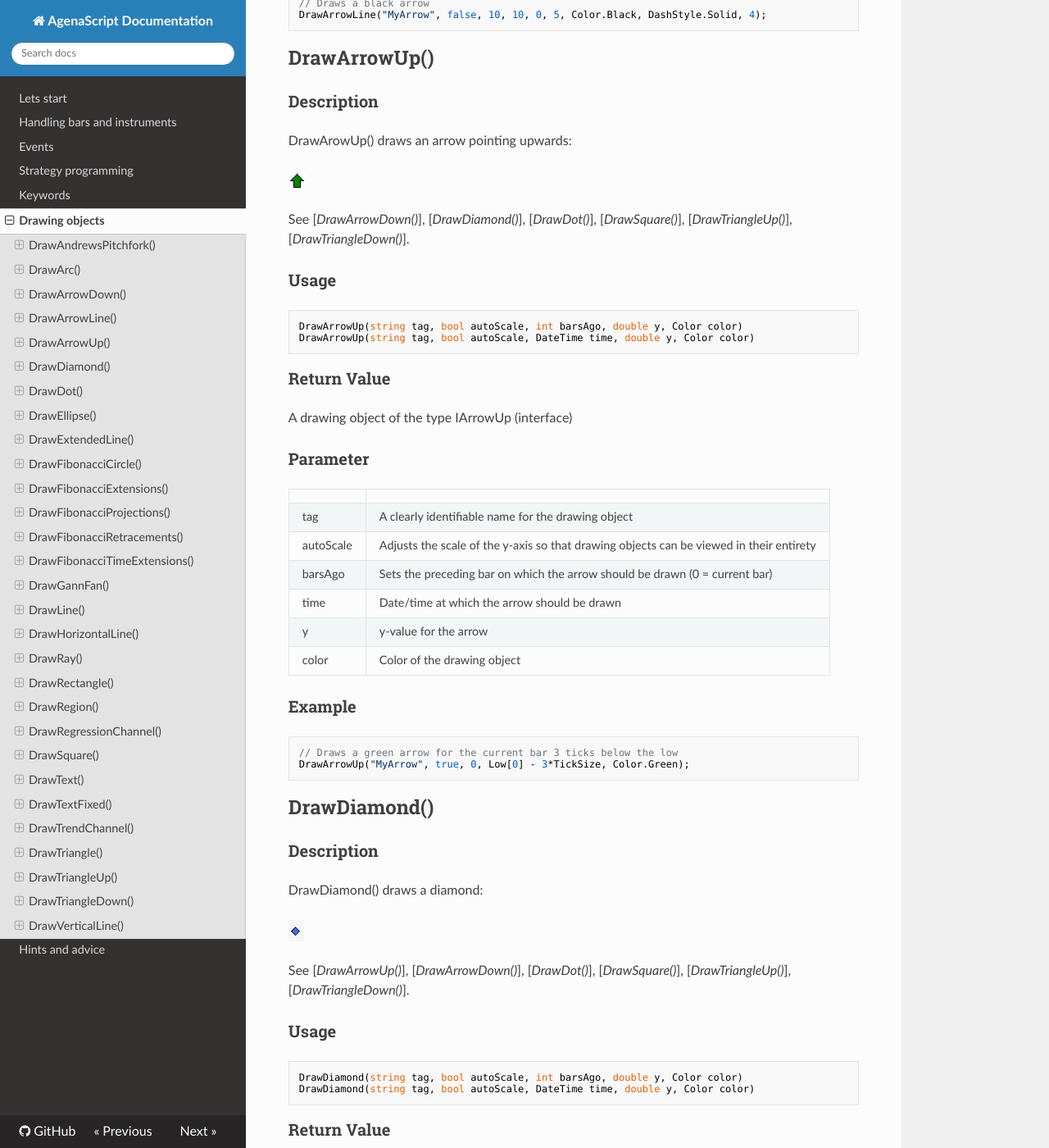
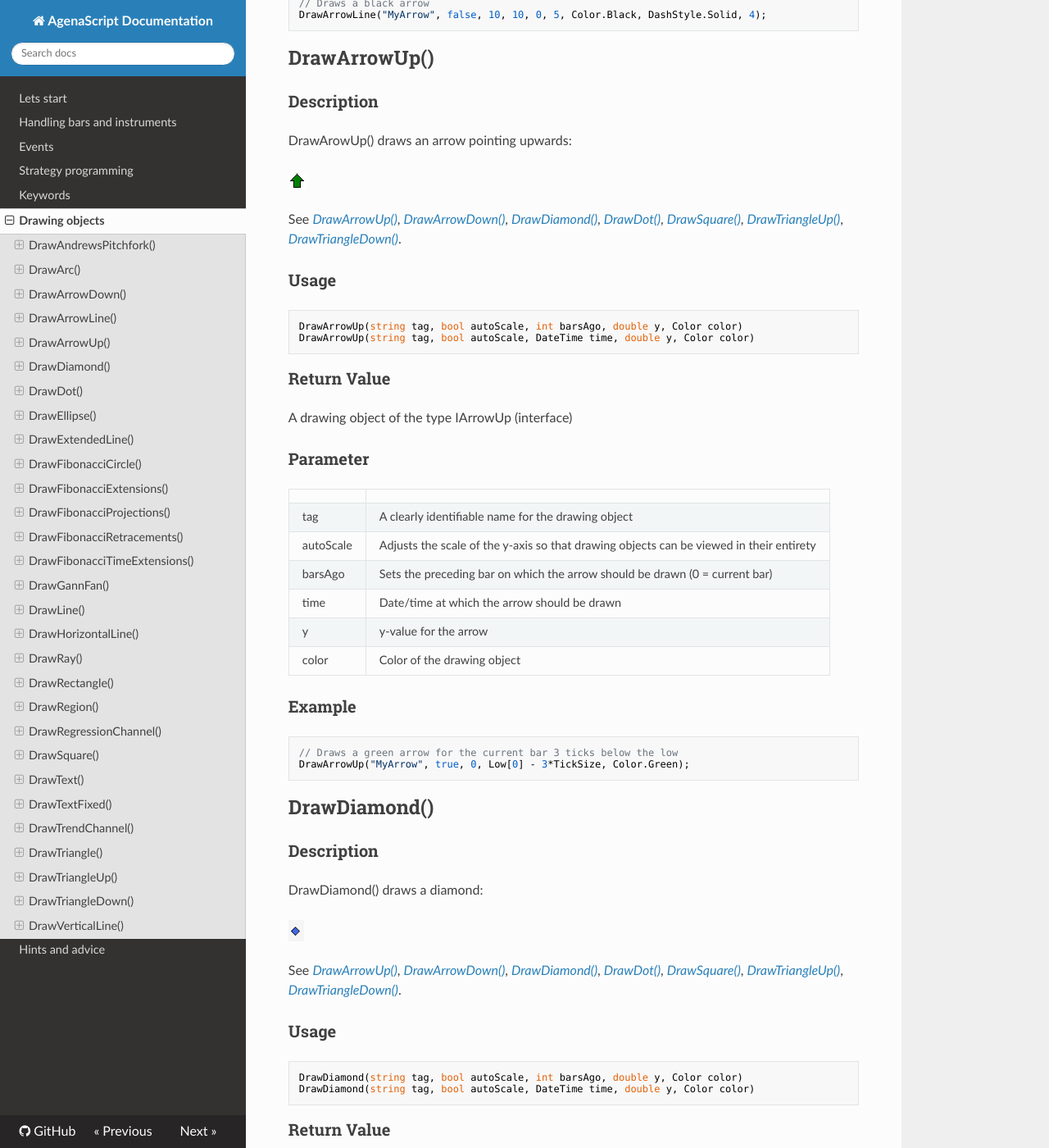
Before and after one commit to AgenaTrader/AgenaScript-documentation, an MkDocs documentation site: the page built from sources/drawing_objects.md, in a window 1280 px wide and 1400 px high, scrolled down 4886 px. Shown: the whole window at 82% size. Built offline with MkDocs 1.6.1, drawn with Linux system fonts in a browser that asks for light colours; nearby versions of some CDN libraries; old or Windows-style settings are respelled for this version of MkDocs; some of the changed text lies outside the part shown.

Commit message:
Lint Warnings and Errors on markdown in drawing objects file
Lint Warnings and Errors on markdown in drawing objects file

````diff
--- a/sources/drawing_objects.md
+++ b/sources/drawing_objects.md
@@ -176,7 +176,7 @@ DrawArowUp() draws an arrow pointing upwards:
 
 ![DrawArrowUp()](./media/image23.png)
 
-See [*DrawArrowDown()*], [*DrawDiamond()*], [*DrawDot()*], [*DrawSquare()*], [*DrawTriangleUp()*], [*DrawTriangleDown()*].
+See [*DrawArrowUp()*](#drawarrowup), [*DrawArrowDown()*](#drawarrowdown), [*DrawDiamond()*](#drawdiamond), [*DrawDot()*](#drawdot), [*DrawSquare()*](#drawsquare), [*DrawTriangleUp()*](#drawtriangleup), [*DrawTriangleDown()*](#drawtriangledown).
 
 ### Usage
 ```cs
@@ -209,7 +209,7 @@ DrawDiamond() draws a diamond:
 
 ![DrawDiamond()](./media/image24.png)
 
-See [*DrawArrowUp()*], [*DrawArrowDown()*], [*DrawDot()*], [*DrawSquare()*], [*DrawTriangleUp()*], [*DrawTriangleDown()*].
+See [*DrawArrowUp()*](#drawarrowup), [*DrawArrowDown()*](#drawarrowdown), [*DrawDiamond()*](#drawdiamond), [*DrawDot()*](#drawdot), [*DrawSquare()*](#drawsquare), [*DrawTriangleUp()*](#drawtriangleup), [*DrawTriangleDown()*](#drawtriangledown).
 
 ### Usage
 ```cs
@@ -310,7 +310,7 @@ DrawEllipse("MyEllipse", true, 5, High[5], 0, Close[0], Color.Yellow, Color.Yell
 ### Description
 DrawExtendedLine() draws a line with an infinite end point.
 
-See [*DrawLine()*], [*DrawHorizontalLine()*], [*DrawVerticalLine()*], [*DrawRay()*].
+See [*DrawLine()*](#drawline), [*DrawHorizontalLine()*](#drawhorizontalline), [*DrawVerticalLine()*](#drawverticalline), [*DrawRay()*](#drawray).
 
 ### Usage
 ```cs
````
Also changed, not shown: other parts of sources/drawing_objects.md (+2 -2 lines).
